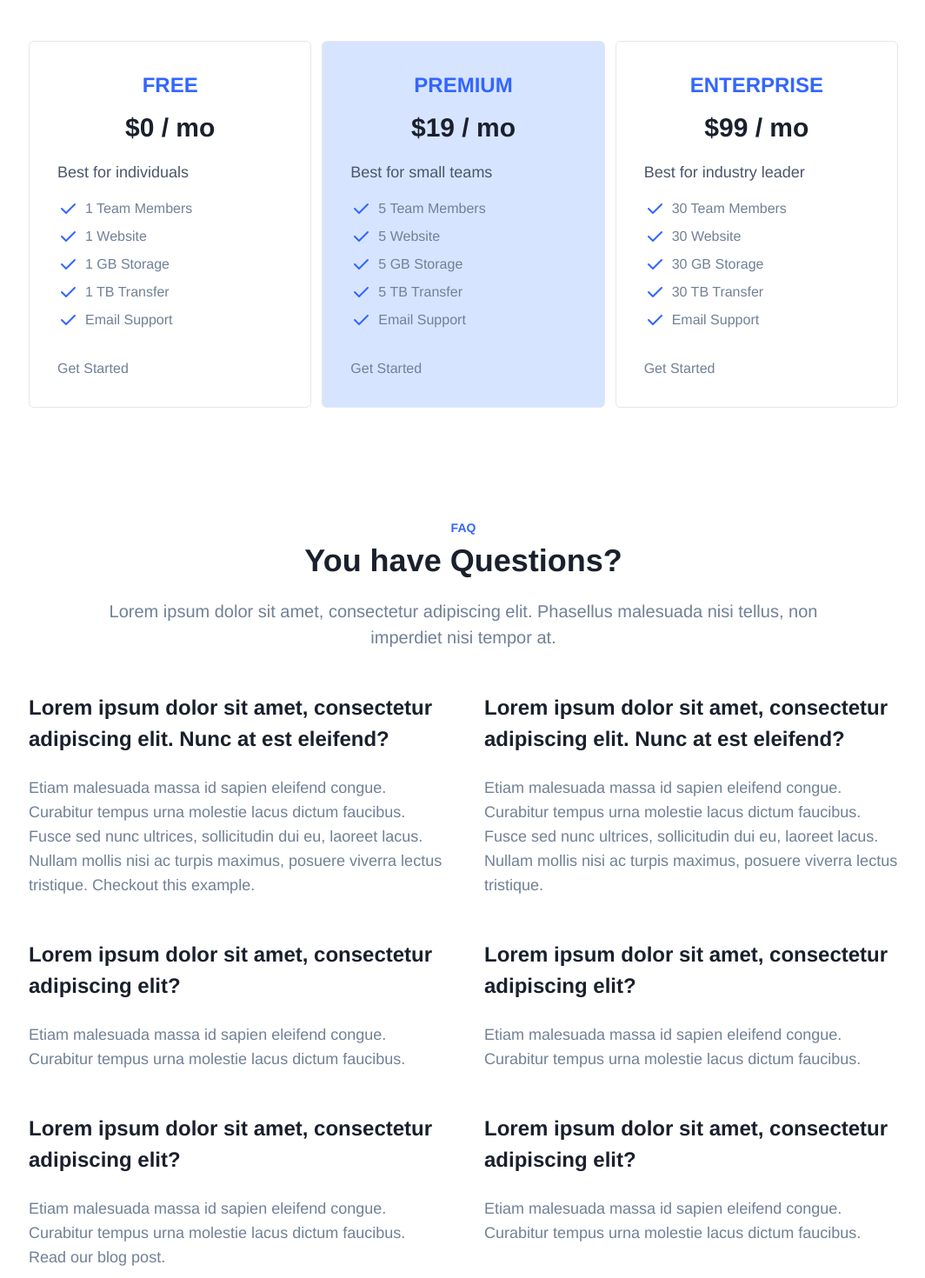
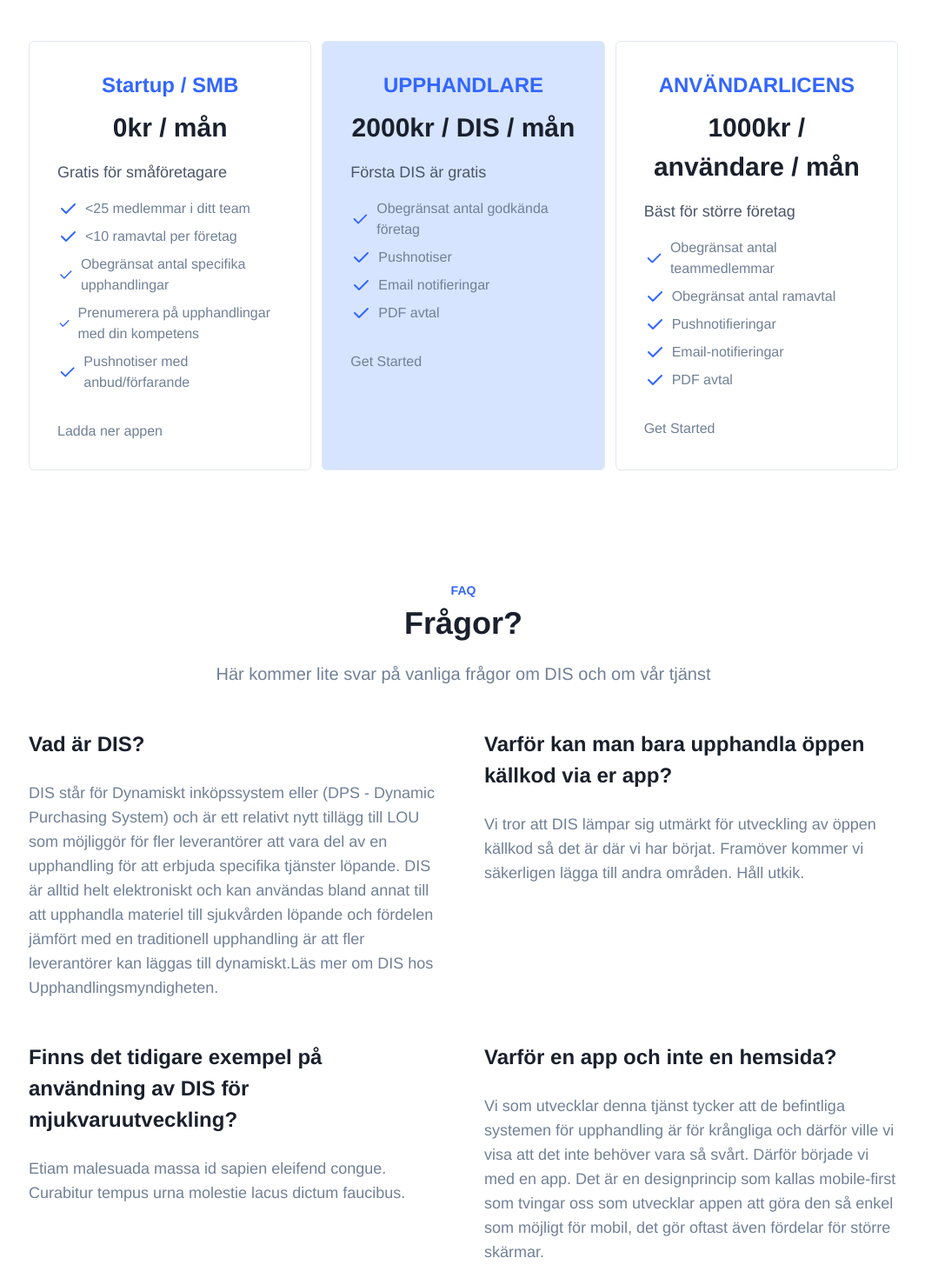
Before and after one commit to upphandling/landing-page, a Next.js app: page / in a window 1280 px wide. Shown: the part 6060-7530 px from the top of the page at 87% size, without its empty margins (107-1171 px from the left). Built offline with nearby package versions, Linux system fonts and the light colour scheme.

Commit message:
feat: pricing and FAQ

```diff
--- a/src/template/FAQ.tsx
+++ b/src/template/FAQ.tsx
@@ -5,62 +5,67 @@ import {Section} from '../layout/Section'
 
 const FAQ = () => (
   <Section
-    title="You have Questions?"
+    title="Frågor?"
     subtitle="FAQ"
-    description="Lorem ipsum dolor sit amet, consectetur adipiscing elit. Phasellus malesuada nisi tellus, non imperdiet nisi tempor at."
-  >
+    description="Här kommer lite svar på vanliga frågor om DIS och om vår tjänst">
     <div className="grid grid-cols-1 sm:grid-cols-2 gap-12">
-      <QuestionAnswer question="Lorem ipsum dolor sit amet, consectetur adipiscing elit. Nunc at est eleifend?">
+      <QuestionAnswer question="Vad är DIS?">
         <p>
-          Etiam malesuada massa id sapien eleifend congue. Curabitur tempus urna
-          molestie lacus dictum faucibus.
-        </p>
-        <p>
-          Fusce sed nunc ultrices, sollicitudin dui eu, laoreet lacus. Nullam
-          mollis nisi ac turpis maximus, posuere viverra lectus tristique.
-          Checkout{' '}
-          <Link href="/">
-            <a>this example</a>
+          DIS står för Dynamiskt inköpssystem eller (DPS - Dynamic Purchasing
+          System) och är ett relativt nytt tillägg till LOU som möjliggör för
+          fler leverantörer att vara del av en upphandling för att erbjuda
+          specifika tjänster löpande. DIS är alltid helt elektroniskt och kan
+          användas bland annat till att upphandla materiel till sjukvården
+          löpande och fördelen jämfört med en traditionell upphandling är att
+          fler leverantörer kan läggas till dynamiskt.
+          <Link href="https://www.upphandlingsmyndigheten.se/inkopsprocessen/forbered-upphandling/valja-upphandlingsforfarande/dynamiskt-inkopssystem/">
+            <a>Läs mer om DIS hos Upphandlingsmyndigheten</a>
           </Link>
           .
         </p>
       </QuestionAnswer>
-      <QuestionAnswer question="Lorem ipsum dolor sit amet, consectetur adipiscing elit. Nunc at est eleifend?">
+      <QuestionAnswer question="Varför kan man bara upphandla öppen källkod via er app?">
         <p>
-          Etiam malesuada massa id sapien eleifend congue. Curabitur tempus urna
-          molestie lacus dictum faucibus.
-        </p>
-        <p>
-          Fusce sed nunc ultrices, sollicitudin dui eu, laoreet lacus. Nullam
-          mollis nisi ac turpis maximus, posuere viverra lectus tristique.
+          Vi tror att DIS lämpar sig utmärkt för utveckling av öppen källkod så
+          det är där vi har börjat. Framöver kommer vi säkerligen lägga till
+          andra områden. Håll utkik.
         </p>
       </QuestionAnswer>
-      <QuestionAnswer question="Lorem ipsum dolor sit amet, consectetur adipiscing elit?">
+      <QuestionAnswer question="Finns det tidigare exempel på användning av DIS för mjukvaruutveckling?">
         <p>
           Etiam malesuada massa id sapien eleifend congue. Curabitur tempus urna
           molestie lacus dictum faucibus.
         </p>
       </QuestionAnswer>
-      <QuestionAnswer question="Lorem ipsum dolor sit amet, consectetur adipiscing elit?">
+      <QuestionAnswer question="Varför en app och inte en hemsida?">
         <p>
-          Etiam malesuada massa id sapien eleifend congue. Curabitur tempus urna
-          molestie lacus dictum faucibus.
+          Vi som utvecklar denna tjänst tycker att de befintliga systemen för
+          upphandling är för krångliga och därför ville vi visa att det inte
+          behöver vara så svårt. Därför började vi med en app. Det är en
+          designprincip som kallas mobile-first som tvingar oss som utvecklar
+          appen att göra den så enkel som möjligt för mobil, det gör oftast även
+          fördelar för större skärmar.
         </p>
       </QuestionAnswer>
-      <QuestionAnswer question="Lorem ipsum dolor sit amet, consectetur adipiscing elit?">
+      <QuestionAnswer question="Vad kostar det?">
         <p>
-          Etiam malesuada massa id sapien eleifend congue. Curabitur tempus urna
-          molestie lacus dictum faucibus. Read our{' '}
-          <Link href="/">
-            <a>blog post</a>
-          </Link>
-          .
+          Vi är än så länge i betastadie i vår utveckling så än så länge är
+          appen helt gratis för alla men vi planerar att ta betalt för någon del
+          av tjänsten för att möjliggöra en hållbar utveckling av tjänsten och
+          appen. Troligtvis kommer det vara gratis för dig som utvecklar öppen
+          källkod att lämna anbud och sedan en månadskostnad för dig som
+          publicerar en DIS.
         </p>
       </QuestionAnswer>
-      <QuestionAnswer question="Lorem ipsum dolor sit amet, consectetur adipiscing elit?">
+      <QuestionAnswer question="Vilka är ni som ligger bakom tjänsten och varför startade ni den?">
         <p>
-          Etiam malesuada massa id sapien eleifend congue. Curabitur tempus urna
-          molestie lacus dictum faucibus.
+          Vi är ett antal utvecklare, forskare och tidigare tjänstemän i
+          offentlig sektor som bestämde oss för att försöka göra något åt det
+          faktum att offentlig digitalisering går så långsamt. Vi ligger sist i
+          OECD:s mätningar just i offentlig digitalisering och vi tror att en av
+          anledningarna till det är för att det är för krångligt och dyrt att
+          upphandla agila, användarstyrda och öppna tjänster. Därför startade vi
+          detta initiativ.
         </p>
       </QuestionAnswer>
     </div>
--- a/src/template/Pricing.tsx
+++ b/src/template/Pricing.tsx
@@ -6,12 +6,48 @@ import {PricingCard} from '../pricing/PricingCard'
 import {PricingFeature} from '../pricing/PricingFeature'
 
 const Pricing = () => (
-  <Section title="Flexible Plans" subtitle="Pricing">
+  <Section title="Enkla priser" subtitle="Prissättning">
     <div className="grid grid-cols-1 md:grid-cols-3 gap-3">
       <PricingCard
-        name="FREE"
-        price="$0 / mo"
-        description="Best for individuals"
+        name="Startup / SMB"
+        price="0kr / mån"
+        description="Gratis för småföretagare"
+        button={
+          <Link href="https://www.apple.com/se/app-store/">
+            <a>
+              <Button full secondary>
+                Ladda ner appen
+              </Button>
+            </a>
+          </Link>
+        }>
+        <PricingFeature text="<25 medlemmar i ditt team" />
+        <PricingFeature text="<10 ramavtal per företag" />
+        <PricingFeature text="Obegränsat antal specifika upphandlingar" />
+        <PricingFeature text="Prenumerera på upphandlingar med din kompetens" />
+        <PricingFeature text="Pushnotiser med anbud/förfarande" />
+      </PricingCard>
+      <PricingCard
+        name="UPPHANDLARE"
+        price="2000kr / DIS / mån"
+        description="Första DIS är gratis"
+        popular
+        button={
+          <Link href="/">
+            <a>
+              <Button full>Get Started</Button>
+            </a>
+          </Link>
+        }>
+        <PricingFeature text="Obegränsat antal godkända företag" />
+        <PricingFeature text="Pushnotiser" />
+        <PricingFeature text="Email notifieringar" />
+        <PricingFeature text="PDF avtal" />
+      </PricingCard>
+      <PricingCard
+        name="ANVÄNDARLICENS"
+        price="1000kr / användare / mån"
+        description="Bäst för större företag"
         button={
           <Link href="/">
             <a>
@@ -20,52 +56,12 @@ const Pricing = () => (
               </Button>
             </a>
           </Link>
-        }
-      >
-        <PricingFeature text="1 Team Members" />
-        <PricingFeature text="1 Website" />
-        <PricingFeature text="1 GB Storage" />
-        <PricingFeature text="1 TB Transfer" />
-        <PricingFeature text="Email Support" />
-      </PricingCard>
-      <PricingCard
-        name="PREMIUM"
-        price="$19 / mo"
-        description="Best for small teams"
-        popular
-        button={
-          <Link href="/">
-            <a>
-              <Button full>Get Started</Button>
-            </a>
-          </Link>
-        }
-      >
-        <PricingFeature text="5 Team Members" />
-        <PricingFeature text="5 Website" />
-        <PricingFeature text="5 GB Storage" />
-        <PricingFeature text="5 TB Transfer" />
-        <PricingFeature text="Email Support" />
-      </PricingCard>
-      <PricingCard
-        name="ENTERPRISE"
-        price="$99 / mo"
-        description="Best for industry leader"
-        button={
-          <Link href="/">
-            <a>
-              <Button full secondary>
-                Get Started
-              </Button>
-            </a>
-          </Link>
-        }
-      >
-        <PricingFeature text="30 Team Members" />
-        <PricingFeature text="30 Website" />
-        <PricingFeature text="30 GB Storage" />
-        <PricingFeature text="30 TB Transfer" />
-        <PricingFeature text="Email Support" />
+        }>
+        <PricingFeature text="Obegränsat antal teammedlemmar" />
+        <PricingFeature text="Obegränsat antal ramavtal" />
+        <PricingFeature text="Pushnotifieringar" />
+        <PricingFeature text="Email-notifieringar" />
+        <PricingFeature text="PDF avtal" />
       </PricingCard>
     </div>
   </Section>
```
